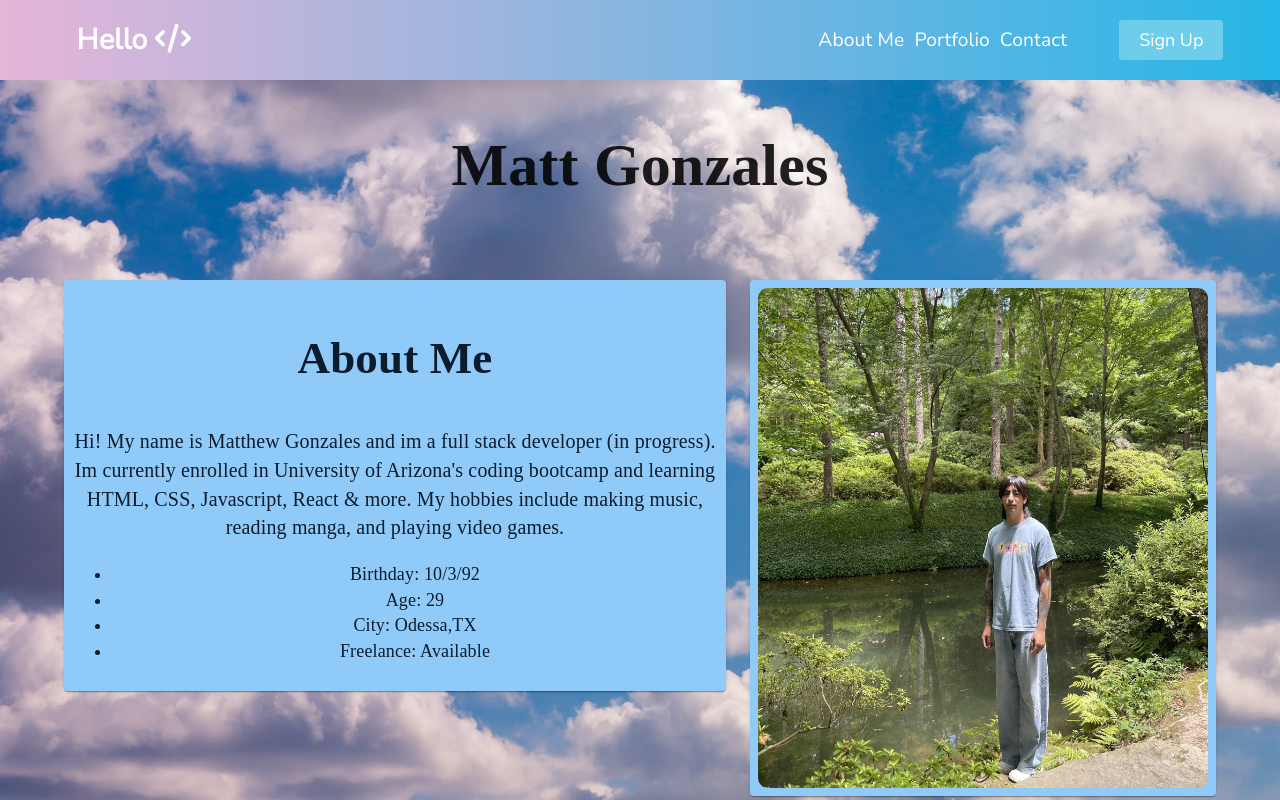
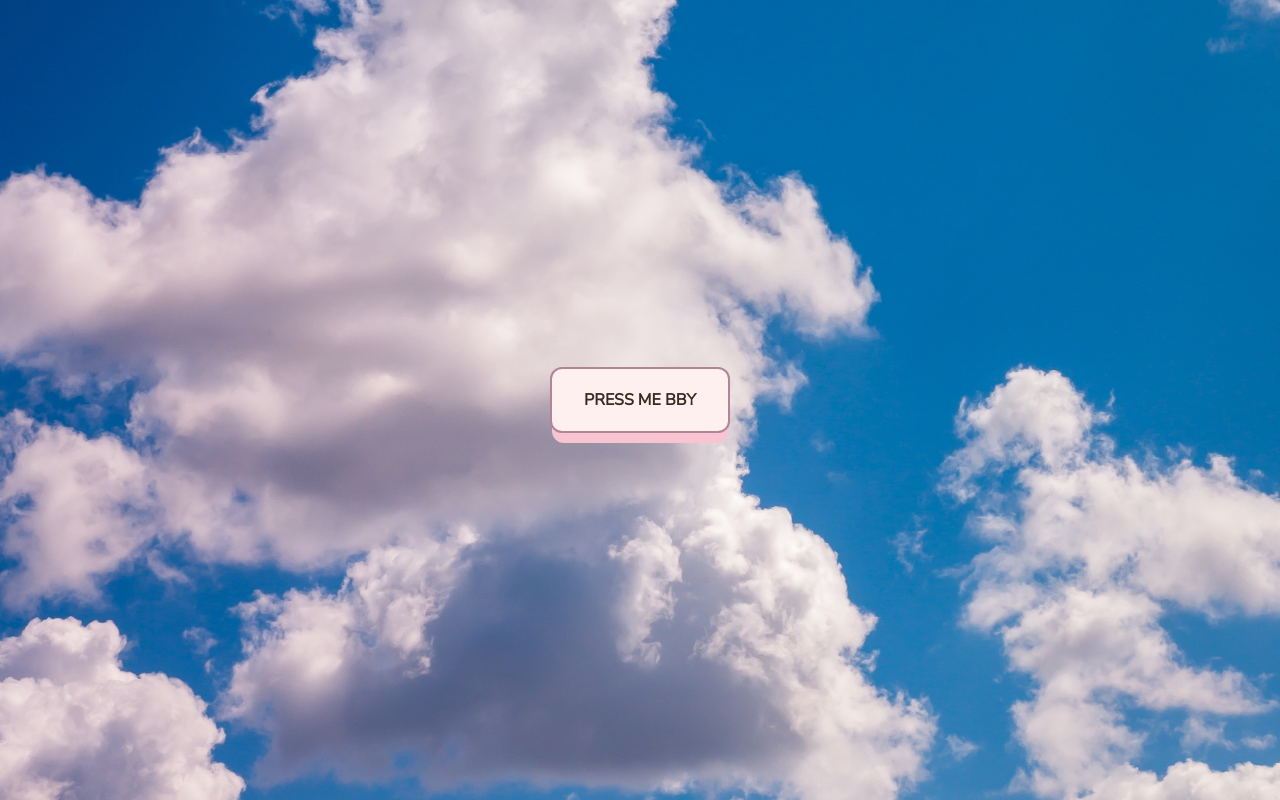
Before and after one commit to mattyjtx/react-portfolio, a React (Create React App) app: page / in a window 1280 px wide. Built offline with nearby package versions, Linux system fonts and the light colour scheme.

Commit message:
adding home.js / button to enter

```diff
--- a/src/App.js
+++ b/src/App.js
@@ -6,6 +6,7 @@ import Navbar from './components/Navbar/Navbar';
 import { ThemeProvider, createTheme } from '@mui/material/styles'
 import {lightBlue} from '@mui/material/colors'
 import Portfolio from './components/Portfolio/Portfolio';
+import Home from './pages/Home/Home';
 
 const color = lightBlue[200]
 
@@ -27,9 +28,10 @@ const theme = createTheme({
 function App() {
   return (
     <>
-    <Navbar />
+    <Home/>
+    {/* <Navbar />
     <h1 className='title-name' >Matt Gonzales</h1>
-<Header />
+<Header /> */}
 
     </>
   );
--- a/src/components/Header/Header.css
+++ b/src/components/Header/Header.css
@@ -48,4 +48,5 @@ img {
     height: 500px;
     width: 450px;
     border-radius: 10px;
+    object-fit: cover;
 }
--- a/src/components/Header/Header.js
+++ b/src/components/Header/Header.js
@@ -50,12 +50,13 @@ function Header() {
             <li class="list-group-item">Freelance: Available</li>
 
           </ul>
+
         </div>
         </Item>
         </Grid>
         <Grid item xs={5}>
           <Item className='profile-pic'>
-            <img src={myphoto}/>
+            <img src={myphoto} alt="frappo"/>
           </Item>
         </Grid>
 
--- a/src/components/Navbar/MenuItems.js
+++ b/src/components/Navbar/MenuItems.js
@@ -15,7 +15,7 @@
         cName: 'nav-links'
     },
     {
-        title: 'Sign Up ',
+        title: 'Download Resume ',
         URL: '#',
         cName: 'nav-links-mobile'
     },
--- a/src/components/Navbar/Navbar.js
+++ b/src/components/Navbar/Navbar.js
@@ -1,4 +1,4 @@
-import React, { Component } from 'react';
+import React from 'react';
 import { Button } from '../Button/Button';
 import { MenuItems } from './MenuItems';
 import './Navbar.css'
@@ -20,7 +20,7 @@ export default function Navbar() {
                 })}
 
             </ul>
-            <Button>Sign Up</Button>
+            <Button>Download Resume</Button>
         </nav>
     )
 }
--- /dev/null
+++ b/src/pages/Home/Home.css
@@ -0,0 +1,79 @@
+* {
+    box-sizing: border-box;
+  }
+
+  body {
+    display: flex;
+    align-items: center;
+    justify-content: center;
+    margin: 0;
+    min-height: 100vh;
+    font-family: Arial, Helvetica, sans-serif;
+    font-size: 1rem;
+    line-height: 1.5;
+    background: #fff;
+    background-image: url('../../assets/images/pexels-brett-sayles-2097628.jpg');
+    background-size: cover;
+    background-position: center;
+    height: 0px;
+  }
+
+  button {
+    position: relative;
+    display: inline-block;
+    cursor: pointer;
+    outline: none;
+    border: 0;
+    vertical-align: middle;
+    text-decoration: none;
+    font-size: inherit;
+    font-family: inherit;
+  }
+
+  button.enter-btn {
+    padding: 1.25em 2em;
+    border: 2px solid #b18597;
+    border-radius: 0.75em;
+    font-weight: 700;
+    color: #382b22;
+    text-transform: uppercase;
+    background: #fff0f0;
+    transform-style: preserve-3d;
+    transition: .15s cubic-bezier(0, 0, .6, 1);
+  }
+
+  button.enter-btn::before {
+    content: '';
+    position: absolute;
+    top: 0;
+    right: 0;
+    bottom: 0;
+    left: 0;
+    width: 100%;
+    height: 100%;
+    border-radius: inherit;
+    background: #f9c4d2;
+    /* box-shadow: 0 0 0 2px #b18597 , 0 .625em 0 0 #ffe3e2; */
+    transform: translate3d(0, .75em, -1em);
+    transition: .15s cubic-bezier(0, 0, .6, 1);
+  }
+
+  button.enter-btn:hover {
+    background: #ffe9e9;
+    transform: translate(0, .25em);
+  }
+
+  button.enter-btn:hover::before {
+    /* box-shadow: 0 0 0 2px #b18597, 0 .5em 0 0 #ffe3e2; */
+    transform: translate3d(0, .5em, -1em);
+  }
+
+  button.enter-btn:active {
+    background: #ffe9e9;
+    transform: translate(0, .75em);
+  }
+
+  button.enter-btn:active::before {
+    box-shadow: 0 0 0 2px #b18597, 0 0 #ffe3e2;
+    transform: translate3d(0, 0, -1em);
+  }
--- /dev/null
+++ b/src/pages/Home/Home.js
@@ -0,0 +1,16 @@
+import * as React from 'react';
+import './Home.css';
+
+
+function Home() {
+    return(
+        <>
+        <button className='enter-btn'>
+            press me bby
+            </button>
+        </>
+    );
+
+}
+
+export default Home;
```
